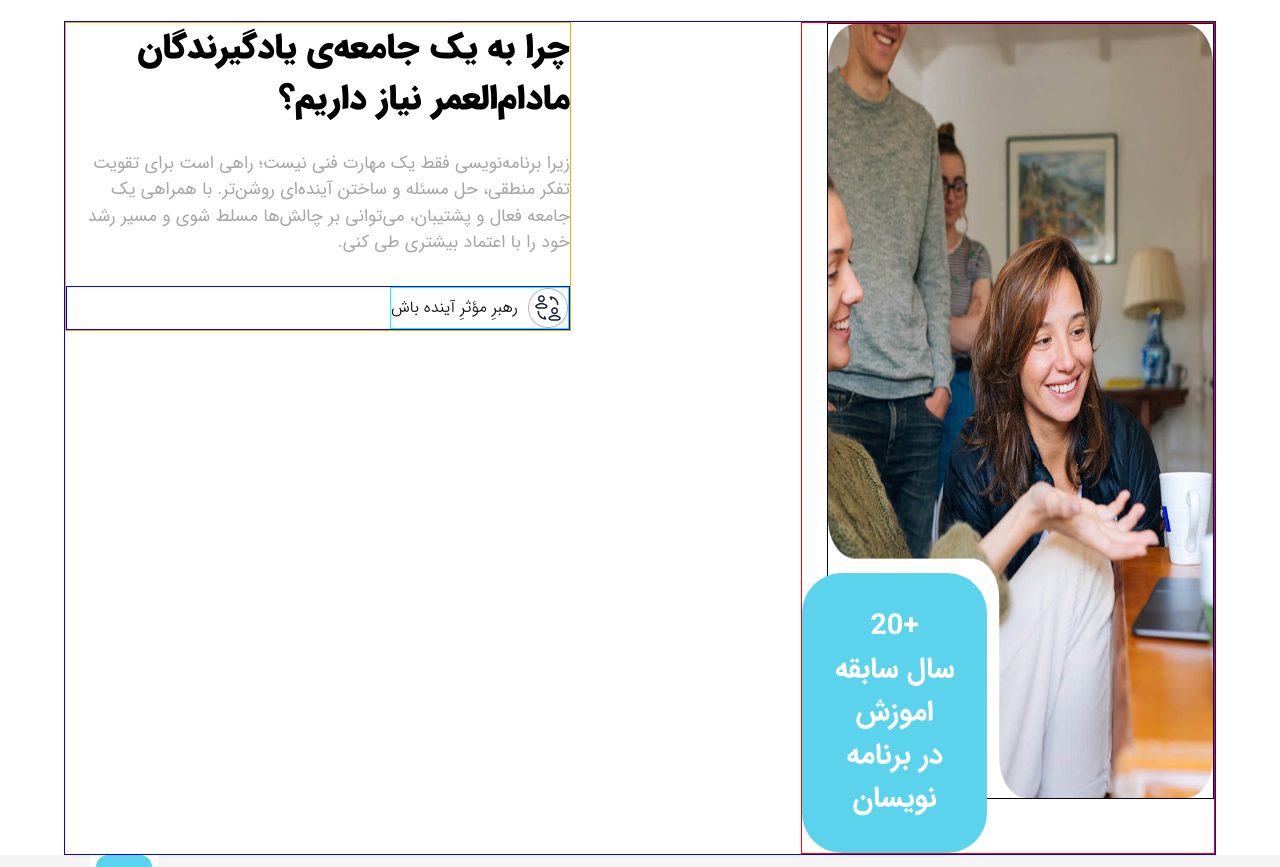
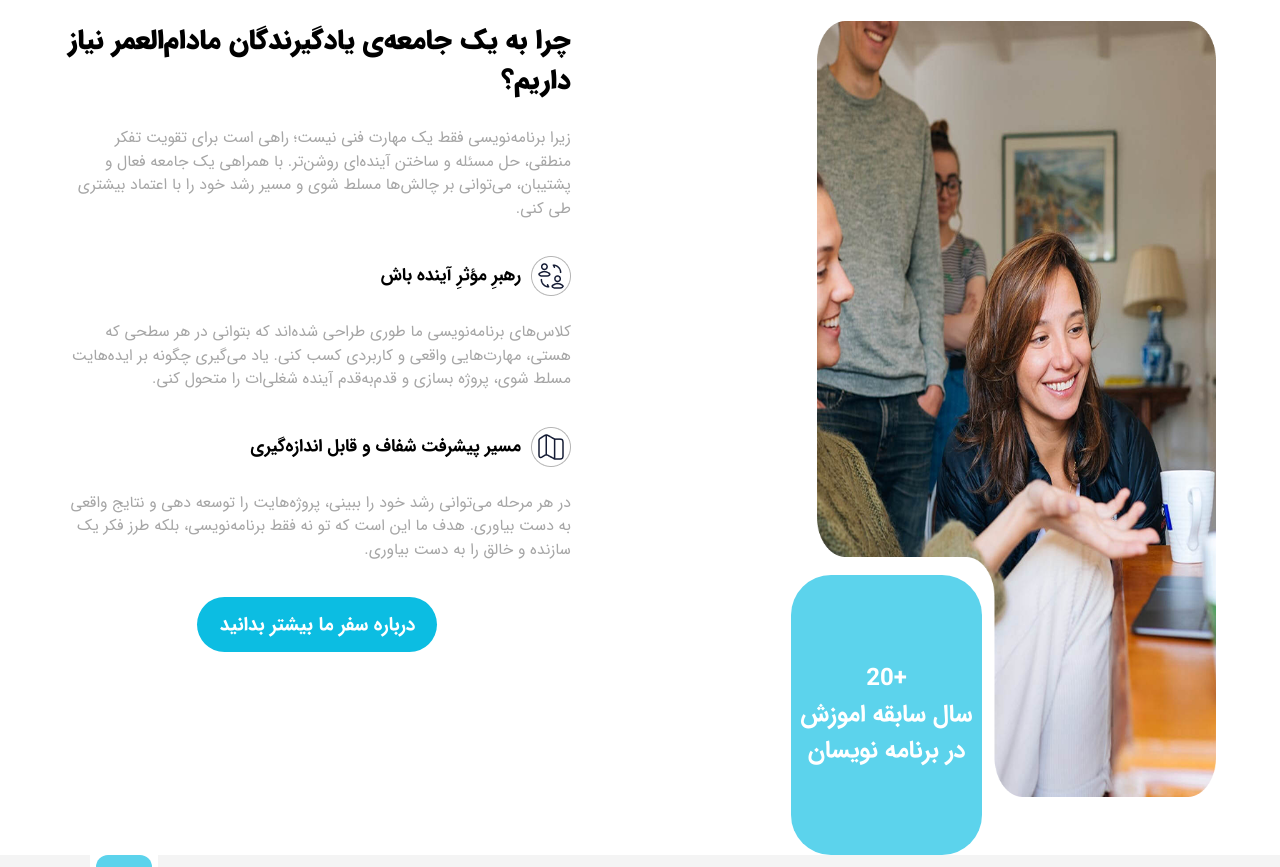
Before and after one commit to mmjafarpoor/LMS-with-React, a React (Vite) app: page / in a window 1280 px wide. Shown: the part 2380-3247 px from the top of the page. Built offline with nearby package versions, Linux system fonts and the light colour scheme.

Commit message:
Self Presentation Initialized

```diff
--- a/src/pages/Home.jsx
+++ b/src/pages/Home.jsx
@@ -139,11 +139,19 @@ const Home = () => {
             <span className={Style.selfPresentationTitle}>چرا به یک جامعه‌ی یادگیرندگان مادام‌العمر نیاز داریم؟</span>
             <span className={Style.selfPresentationDescription}>زیرا برنامه‌نویسی فقط یک مهارت فنی نیست؛ راهی است برای تقویت تفکر منطقی، حل مسئله و ساختن آینده‌ای روشن‌تر. با همراهی یک جامعه فعال و پشتیبان، می‌توانی بر چالش‌ها مسلط شوی و مسیر رشد خود را با اعتماد بیشتری طی کنی.</span>
           </div>
-          <div className={Style.learnToLead}>
-            <div className={Style.learnToLeadHeading}>
-              <img src="/images/learnToLead.png" alt="Learn-To-Lead" className={Style.learnToLeadIcon}/>
-              <span className={Style.learnToLeadTitle}>رهبرِ مؤثرِ آینده باش</span>
+          {[{src : "/images/learnToLead.png" , alt : "Learn-To-Lead" , title : "رهبرِ مؤثرِ آینده باش" , description : "کلاس‌های برنامه‌نویسی ما طوری طراحی شده‌اند که بتوانی در هر سطحی که هستی، مهارت‌هایی واقعی و کاربردی کسب کنی. یاد می‌گیری چگونه بر ایده‌هایت مسلط شوی، پروژه بسازی و قدم‌به‌قدم آینده شغلی‌ات را متحول کنی."},
+            {src : "/images/pathOfGrowth.png" , alt : "Path-Of-Growth" , title : "مسیر پیشرفت شفاف و قابل اندازه‌گیری" , description : "در هر مرحله می‌توانی رشد خود را ببینی، پروژه‌هایت را توسعه دهی و نتایج واقعی به دست بیاوری. هدف ما این است که تو نه فقط برنامه‌نویسی، بلکه طرز فکر یک سازنده و خالق را به دست بیاوری."}
+          ].map((pros,index) => (
+            <div kdy={index} className={Style.prosAboutUs}>
+              <div className={Style.prosAboutUsHeading}>
+                <img src={pros.src} alt={pros.alt} className={Style.prosAboutUsIcon}/>
+                <span className={Style.prosAboutUsTitle}>{pros.title}</span>
+              </div>
+              <span className={Style.prosAboutUsDescription}>{pros.description}</span>
             </div>
+          ))}
+          <div className={Style.knowMoreAboutOurTrip}>
+            <span className={Style.knowMoreAboutOurTripText}>درباره سفر ما بیشتر بدانید</span>
           </div>
         </div>
       </div>
--- a/src/styles/Home.module.css
+++ b/src/styles/Home.module.css
@@ -390,7 +390,6 @@
 .selfPresentationContainer{
     width: 90%;
     height: 834px;
-    border: 1px solid blue;
     display: flex;
     flex-direction: row;
     justify-content: space-between;
@@ -398,13 +397,12 @@
 .selfPresentationBanner{
     height: 100%;
     width: 36%;
-    border: 1px solid red;
+    min-width: 425px;
     position: relative;
 }
 .selfPresentationBannerImage{
     width: 94%;
     height: 776px;
-    border: 1px solid black;
 }
 .twoDecadesOfExperience{
     position: absolute;
@@ -421,16 +419,17 @@
 }
 .twoDecadesOfExperience > span{
     font-size: 1.8rem;
+    font-size: clamp(1.5rem,1.5vw,1.9rem);
     font-weight: 900;
     color: #ffffff;
 }
 .selfPresentation{
     width: 44%;
     height: max-content;
-    border: 1px solid orange;
     display: flex;
     flex-direction: column;
-    gap: 30px;
+    gap: 35px;
+    overflow: hidden;
 }
 .selfPresentationHeading{
     height: max-content;
@@ -441,22 +440,21 @@
 }
 .selfPresentationTitle{
     font-weight: 800;
-    font-size: 2.15rem;
+    font-size: clamp(1.7rem,1.8vw,2.2rem);
 }
 .selfPresentationDescription{
     font-weight: 600;
     color: #A6A6A6;
-    font-size: 1.1rem;
+    font-size: clamp(0.98rem,0.95vw,1.15rem);
 }
-.learnToLead{
+.prosAboutUs{
     height: max-content;
     width: 100%;
     display: flex;
     flex-direction: column;
     gap: 25px;
-    border: 1px solid blue;
 }
-.learnToLeadHeading{
+.prosAboutUsHeading{
     width: max-content;
     height: max-content;
     display: flex;
@@ -464,14 +462,39 @@
     flex-wrap: nowrap;
     align-items: center;
     gap: 10px;
-    border: 1px solid cyan;
 }
-.learnToLeadIcon{
+.prosAboutUsIcon{
     width: 40px;
     height: 40px;
 }
-.learnToLeadTitle{
-
+.prosAboutUsTitle{
+    font-weight: 900;
+    font-size: clamp(1.1rem,1.05vw,1.3rem);
+    text-overflow: ellipsis;
+}
+.prosAboutUsDescription{
+    font-weight: 600;
+    color: #A6A6A6;
+    font-size: clamp(0.98rem,0.95vw,1.15rem);
+}
+.knowMoreAboutOurTrip{
+    margin: 0 auto;
+    width: 42%;
+    min-width: 240px;
+    height: 55px;
+    background-color: #0CBDE2;
+    border-radius: 45px;
+    display: flex;
+    align-items: center;
+    justify-content: center;
+    cursor: pointer;
+}
+.knowMoreAboutOurTripText{
+    color: #ffffff;
+    font-weight: 900;
+    font-size: clamp(1.2rem,1.13vw,1.4rem);
+    user-select: none;
+    white-space: nowrap;
 }
 
 
@@ -500,6 +523,19 @@
                                         /* Latest Online Course Media */
     .latestOnlineCourses{
         width: 100%;
+    }
+}
+@media (max-width: 900px) {
+    .selfPresentationContainer{
+        height: max-content;
+        justify-content: center;
+        align-items: center;
+    }
+    .selfPresentationBanner{
+        display: none;
+    }
+    .selfPresentation{
+        width: 80%;
     }
 }
 @media (max-width: 800px) {
@@ -545,4 +581,7 @@
     .beginTheJourneyBottomSection{
         flex-direction: column;
     }
+    .selfPresentation{
+        width: 100%;
+    }
 }
```
Also changed, not shown: public/images/pathOfGrowth.png (added).
